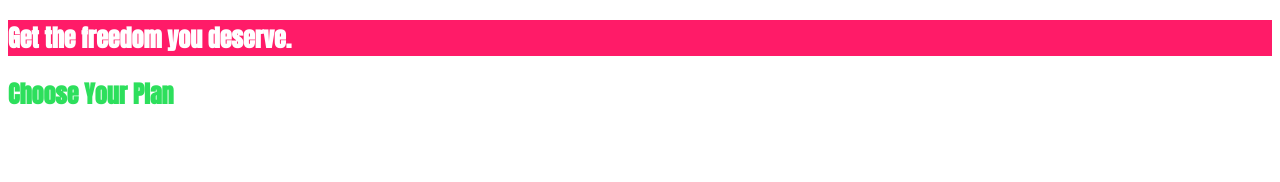
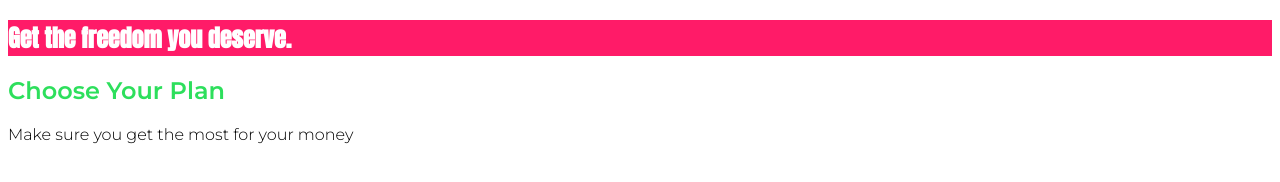
Before and after one commit to rayvilchez/academind-css-course-basics, a plain HTML site: page index.html in a window 1280 px wide. Drawn offline with Linux system fonts and the light colour scheme.

Commit message:
changes in css

```diff
--- a/css/styles.css
+++ b/css/styles.css
@@ -1,8 +1,13 @@
+body {
+    font-family: 'Montserrat',
+        sans-serif;
+}
+
 #product-overview {
     background: #ff1b68;
 }
 
-h1 {
+#product-overview h1 {
     color: white;
     font-family: 'Anton', sans-serif;
 }
--- a/index.html
+++ b/index.html
@@ -7,6 +7,9 @@
     <title>uHost</title>
     <link rel="shortcut icon" href="/images/favicon.png">
     <link href="https://fonts.googleapis.com/css?family=Anton" rel="stylesheet">
+    <link
+        href="https://fonts.googleapis.com/css2?family=Montserrat:wght@300;600&display=swap"
+        rel="stylesheet">
     <link rel="stylesheet" href="/css/styles.css">
 </head>
 
@@ -17,6 +20,7 @@
         </section>
         <section id="plans">
             <h1 class="section-title">Choose Your Plan</h1>
+            <p>Make sure you get the most for your money</p>
         </section>
     </main>
 </body>
```
